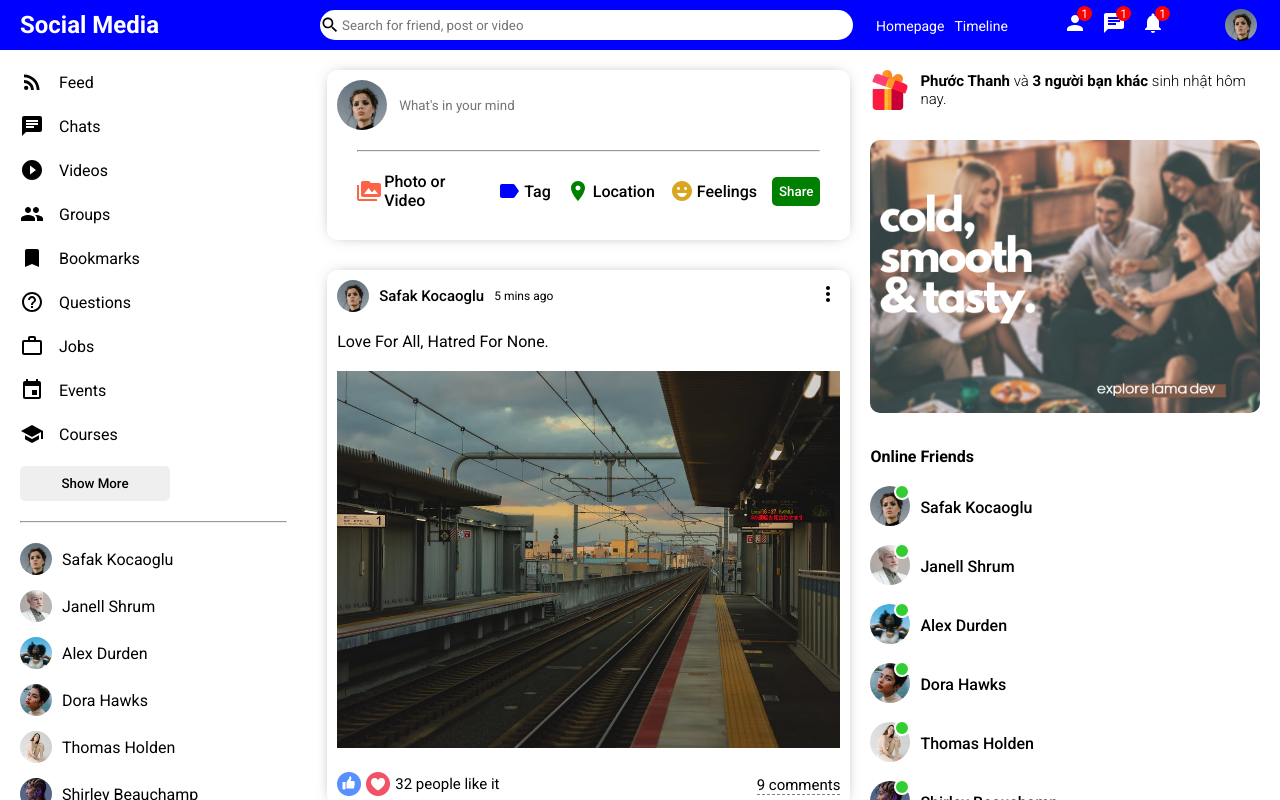
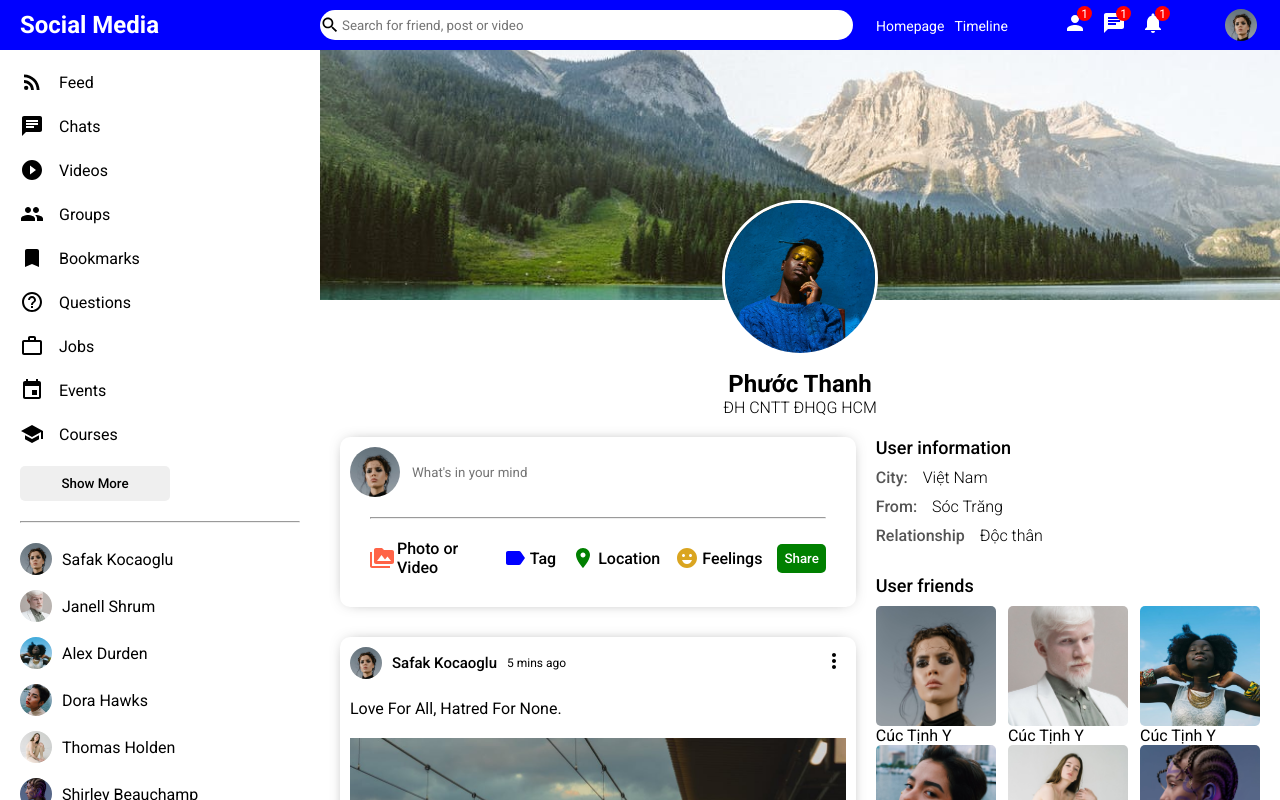
Before and after one commit to PhuocThanhUIT/Social-Media, a React (Create React App) app in the folder client/: page / in a window 1280 px wide. Shown: the top 800 px of the page. Built offline with nearby package versions, Linux system fonts and the light colour scheme.

Commit message:
Profile page

```diff
--- a/client/src/App.js
+++ b/client/src/App.js
@@ -1,8 +1,9 @@
 import Home from './pages/home/Home';
+import Profile from './pages/profile/Profile'
 
 function App() {
   return (
-    <Home/>
+    <Profile/>
   );
 }
 
--- a/client/src/components/post/Post.jsx
+++ b/client/src/components/post/Post.jsx
@@ -1,8 +1,15 @@
-import React from 'react'
+import {React,useState} from 'react'
 import './post.css'
 import {MoreVert} from '@material-ui/icons'
 import {Users} from '../../dummyData'
 export default function Post({post}) {
+    const [like,setLike] = useState(post.like);
+    const [isLike,setIsLike] = useState(false);
+
+    const likeHandler=()=>{
+        setLike(isLike? like-1:like+1);
+        setIsLike(!isLike);
+    }
   return (
     <div className="post">
         <div className="postWrapper">
@@ -22,9 +29,9 @@
             </div>
             <div className="postBottom">
                 <div className="postBottomLeft">
-                    <img src="/assets/like.png" alt="" className="likeIcon" />
-                    <img src="/assets/heart.png" alt="" className="likeIcon" />
-                    <span className="postLikeCounter">{post.like} people like it</span>
+                    <img src="/assets/like.png" onClick={likeHandler} alt="" className="likeIcon" />
+                    <img src="/assets/heart.png" onClick={likeHandler} alt="" className="likeIcon" />
+                    <span className="postLikeCounter">{like} people like it</span>
                 </div>
                 <div className="postBottomRight">
                     <span className="postCommentText">{post.comment} comments</span>
--- a/client/src/components/rightbar/Rightbar.jsx
+++ b/client/src/components/rightbar/Rightbar.jsx
@@ -2,11 +2,11 @@
 import './rightbar.css'
 import {Users} from '../../dummyData'
 import Online from '../online/Online'
-export default function Rightbar() {
-  return (
-    <div className="rightbar">
-        <div className="rightbarWrapper">
-          <div className="birthdayContainer">
+export default function Rightbar({profile}) {
+  const HomeRightbar = ()=>{
+    return(
+      <>
+            <div className="birthdayContainer">
             <img src="/assets/gift.png" alt="" className="birthdayImg" />
             <span className="birthdayText">
               <b>Phước Thanh</b> và <b>3 người bạn khác</b> sinh nhật hôm nay.
@@ -19,6 +19,61 @@
                 <Online key={u.id} user={u}/>
               ))}
             </ul>
+      </>
+    )
+  }
+  const ProfileRightbar = ()=>{
+    return(
+      <>
+      <h4 className="rightbarTitle">User information</h4>
+      <div className="rightbarInfo">
+        <div className="rightbarInfoItem">
+          <span className="rightbarInfoKey">City:</span>
+          <span className="rightbarInfoValue">Việt Nam</span>
+        </div>
+        <div className="rightbarInfoItem">
+          <span className="rightbarInfoKey">From:</span>
+          <span className="rightbarInfoValue">Sóc Trăng</span>
+        </div>
+        <div className="rightbarInfoItem">
+          <span className="rightbarInfoKey">Relationship</span>
+          <span className="rightbarInfoValue">Độc thân</span>
+        </div>
+      </div>
+      <h4 className="rightbarTitle">User friends</h4>
+      <div className="rightbarFollowings">
+        <div className="rightbarFollowing">
+          <img src="assets/person/1.jpeg" alt="" className="rightbarFollowingImg" />
+          <span className="rightbarFollowingName">Cúc Tịnh Y</span>
+        </div>
+        <div className="rightbarFollowing">
+          <img src="assets/person/2.jpeg" alt="" className="rightbarFollowingImg" />
+          <span className="rightbarFollowingName">Cúc Tịnh Y</span>
+        </div>
+        <div className="rightbarFollowing">
+          <img src="assets/person/3.jpeg" alt="" className="rightbarFollowingImg" />
+          <span className="rightbarFollowingName">Cúc Tịnh Y</span>
+        </div>
+        <div className="rightbarFollowing">
+          <img src="assets/person/4.jpeg" alt="" className="rightbarFollowingImg" />
+          <span className="rightbarFollowingName">Cúc Tịnh Y</span>
+        </div>
+        <div className="rightbarFollowing">
+          <img src="assets/person/5.jpeg" alt="" className="rightbarFollowingImg" />
+          <span className="rightbarFollowingName">Cúc Tịnh Y</span>
+        </div>
+        <div className="rightbarFollowing">
+          <img src="assets/person/6.jpeg" alt="" className="rightbarFollowingImg" />
+          <span className="rightbarFollowingName">Cúc Tịnh Y</span>
+        </div>
+      </div>
+      </>
+    )
+  }
+  return (
+    <div className="rightbar">
+        <div className="rightbarWrapper">
+          <ProfileRightbar/>
         </div>
     </div>
   )
--- a/client/src/components/rightbar/rightbar.css
+++ b/client/src/components/rightbar/rightbar.css
@@ -70,3 +70,45 @@
 .rightbarUsername{
     font-weight: 500;
 }
+
+.rightbarTitle{
+    font-size: 18px;
+    font-weight: 500;
+    margin-bottom: 10px;
+}
+
+.rightbarInfo{
+    margin-bottom: 30px;
+}
+
+.rightbarInfoItem{
+    margin-bottom: 10px;
+}
+
+.rightbarInfoKey{
+    font-weight: 500;
+    margin-right: 15px;
+    color: #555;
+}
+
+.rightbarInfoValue{
+    font-weight: 300;
+}
+
+.rightbarFollowings{
+    display: flex;
+    flex-wrap: wrap;
+    justify-content:space-between;
+}
+
+.rightbarFollowing{
+    display: flex;
+    flex-direction: column;
+}
+
+.rightbarFollowingImg{
+    width: 120px;
+    height: 120px;
+    object-fit: cover;
+    border-radius:5px;
+}
--- a/client/src/pages/home/Home.jsx
+++ b/client/src/pages/home/Home.jsx
@@ -1,10 +1,9 @@
 import React from 'react'
-import Topbar from '../../components/topbar/Topbar'
 import './home.css'
 import Sidebar from '../../components/sidebar/Sidebar'
 import Feed from '../../components/feed/Feed'
 import Rightbar from '../../components/rightbar/Rightbar'
-
+import Topbar from '../../components/topbar/Topbar'
 export default function Home() {
   return (
     <>
--- /dev/null
+++ b/client/src/pages/profile/Profile.jsx
@@ -0,0 +1,32 @@
+import React from 'react'
+import './profile.css'
+import Sidebar from '../../components/sidebar/Sidebar'
+import Feed from '../../components/feed/Feed'
+import Rightbar from '../../components/rightbar/Rightbar'
+import Topbar from '../../components/topbar/Topbar'
+export default function Profile() {
+  return (
+    <>
+      <Topbar/>
+      <div className="profile">
+        <Sidebar/>
+        <div className="profileRight">
+            <div className="profileRightTop">
+                <div className="profileCover">
+                    <img src="assets/post/3.jpeg" alt="" className="profileCoverImg" />
+                    <img src="assets/person/7.jpeg" alt="" className="profileUserImg" />
+                </div>
+                <div className="profileInfo">
+                    <h4 className="profileInfoName">Phước Thanh</h4>
+                    <span className="profileInfoDesc">ĐH CNTT ĐHQG HCM</span>
+                </div>
+            </div>
+            <div className="profileRightBottom">
+                <Feed/>
+                <Rightbar profile/>
+            </div>
+        </div>
+      </div>
+    </>
+  )
+}
--- /dev/null
+++ b/client/src/pages/profile/profile.css
@@ -0,0 +1,50 @@
+.profile{
+    display: flex;
+}
+
+.profileRight{
+    flex:9;
+}
+
+.profileCover{
+    height: 320px;
+    position: relative;
+}
+
+.profileCoverImg{
+    width: 100%;
+    height: 250px;
+    object-fit:cover;
+}
+
+.profileUserImg{
+    width: 150px;
+    height: 150px;
+    border-radius: 50%;
+    object-fit: cover;
+    position: absolute;
+    left: 0;
+    right: 0;
+    margin: auto;
+    top: 150px;
+    border: 3px solid white;
+}
+
+.profileInfo{
+    display: flex;
+    flex-direction: column;
+    align-items: center;
+    justify-content: center;
+}
+
+.profileInfoName{
+    font-size: 24px;
+}
+
+.profileInfoDesc{
+    font-weight: 300;
+}
+
+.profileRightBottom{
+    display: flex;
+}
```
